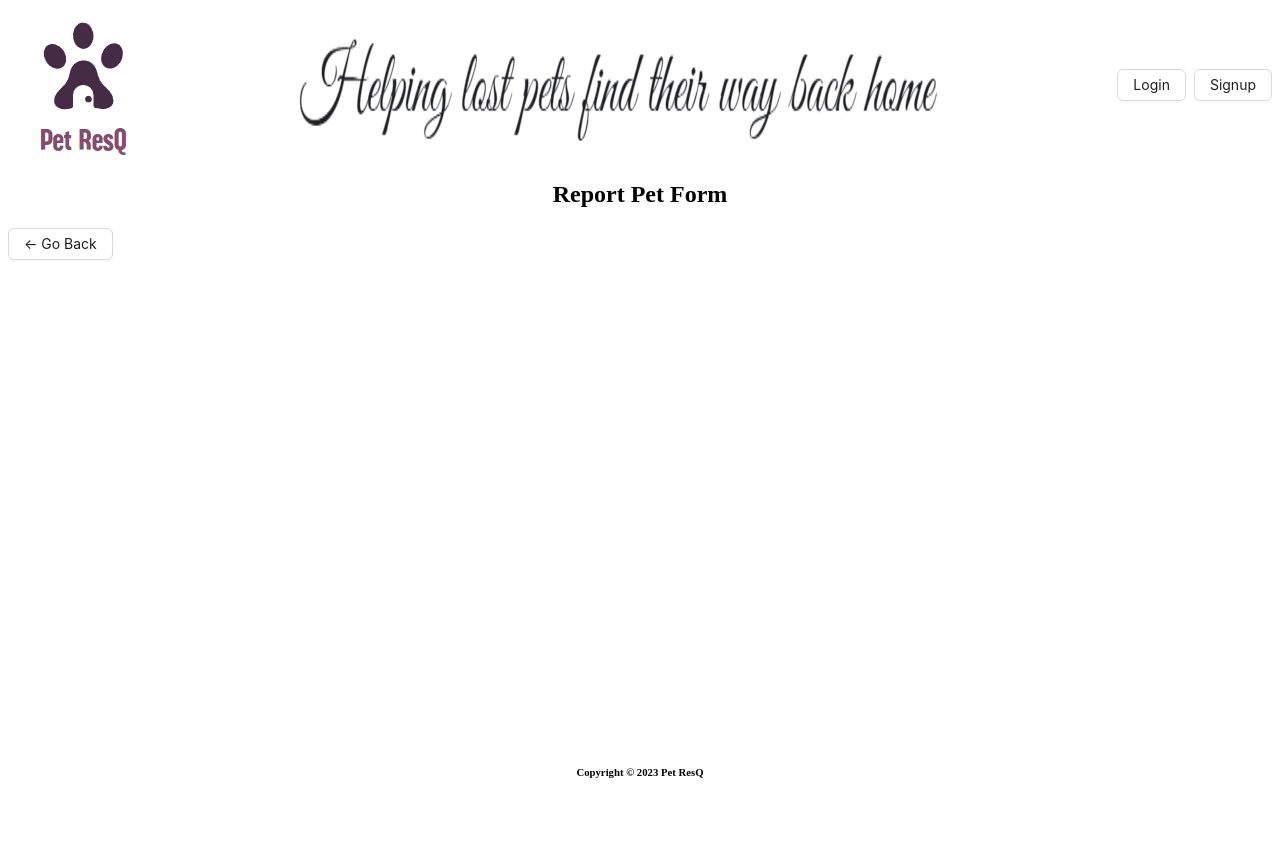
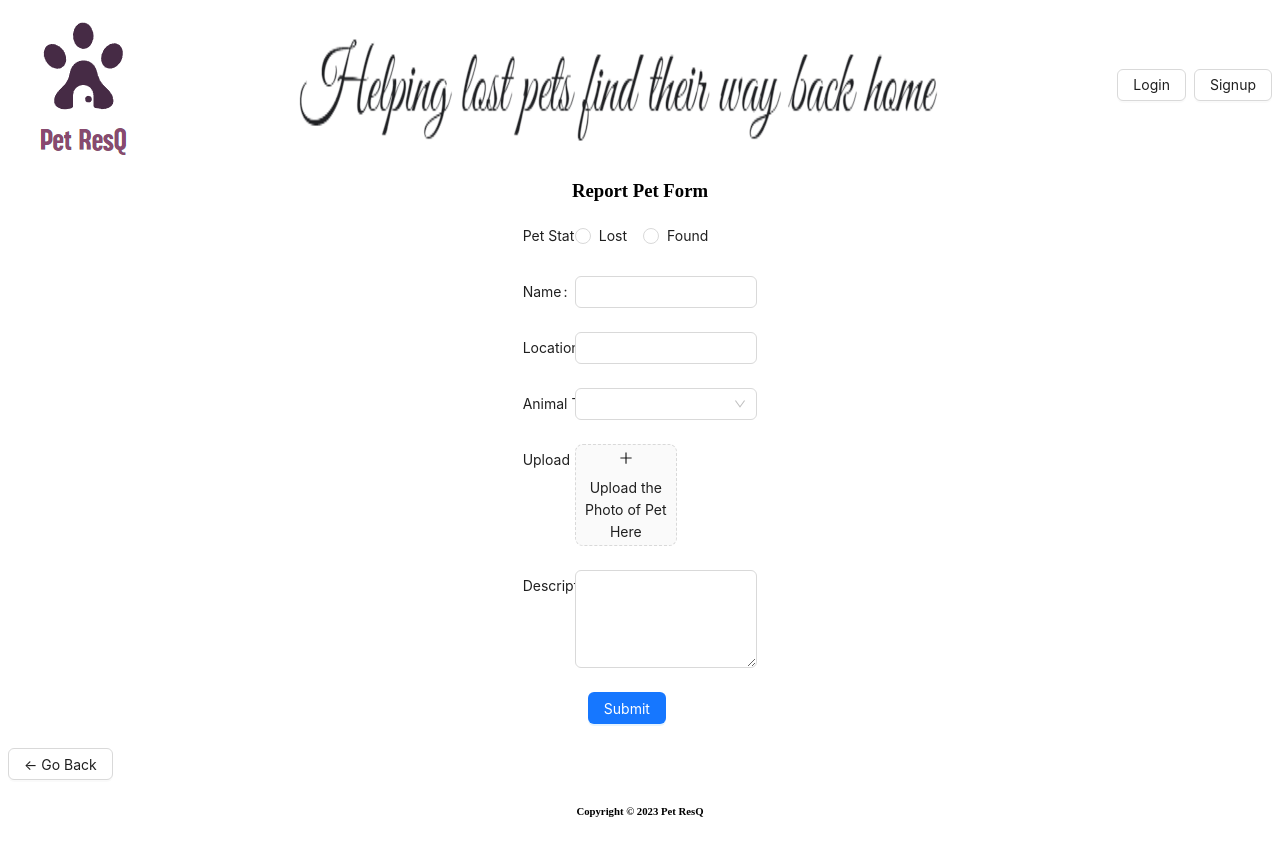
Before and after one commit to zhou7cathy/pet-resq, a React (Create React App) app in the folder client/: page /report-pet in a window 1280 px wide. Before the commit the page ends 803 px from the top, so only its background shows below. Built offline with nearby package versions, Linux system fonts and the light colour scheme.

Commit message:
created report pet form.

```diff
--- a/client/src/index.css
+++ b/client/src/index.css
@@ -42,3 +42,13 @@ h5 {
   justify-content: space-between;
   flex-wrap: wrap;
 }
+
+.report-pet-form {
+  display: flex;
+  justify-content: center;
+}
+
+.ant-form-item-row {
+  display: flex;
+  justify-content: center;
+}
--- a/client/src/pages/ReportPet.js
+++ b/client/src/pages/ReportPet.js
@@ -1,14 +1,81 @@
-import React from 'react';
+import { PlusOutlined } from '@ant-design/icons';
+
+import {
+  Button,
+  Cascader,
+  Checkbox,
+  DatePicker,
+  Form,
+  Input,
+  InputNumber,
+  Radio,
+  Select,
+  Switch,
+  TreeSelect,
+  Upload,
+} from 'antd';
+import React, { useState } from 'react';
 import { useLocation, useNavigate } from 'react-router-dom';
-import { Button} from 'antd';
+
+const { RangePicker } = DatePicker;
+const { TextArea } = Input;
+
+const normFile = (e: any) => {
+  if (Array.isArray(e)) {
+    return e;
+  }
+  return e?.fileList;
+};
 
 export default function ReportPet() {
   const location = useLocation();
   const navigate = useNavigate();
 
   return (
-    <div>
-      <h2>Report Pet Form</h2>
+    <>
+      <h3> Report Pet Form</h3>
+      <div className='report-pet-form'>
+        <Form
+          labelCol={{ span: 4 }}
+          wrapperCol={{ span: 14 }}
+          layout="horizontal"
+          style={{ Width: 600 }}
+        >
+          <Form.Item label="Pet Status">
+            <Radio.Group>
+              <Radio value="apple"> Lost </Radio>
+              <Radio value="pear"> Found </Radio>
+            </Radio.Group>
+          </Form.Item>
+          <Form.Item label="Name">
+            <Input />
+          </Form.Item>
+          <Form.Item label="Location">
+            <Input />
+          </Form.Item>
+          <Form.Item label="Animal Type">
+            <Select>
+              <Select.Option value="demo">Demo</Select.Option>
+            </Select>
+          </Form.Item>
+          <Form.Item label="Upload Photo" valuePropName="fileList" getValueFromEvent={normFile}>
+            <Upload action="/upload.do" listType="picture-card">
+              <div>
+                <PlusOutlined />
+                <div style={{ marginTop: 8 }}>Upload the Photo of Pet Here</div>
+              </div>
+            </Upload>
+          </Form.Item>
+          <Form.Item label="Description">
+            <TextArea rows={4} />
+          </Form.Item>
+          <Form.Item wrapperCol={{ offset: 8, span: 16 }}>
+            <Button type="primary" htmlType='submit'>
+              Submit
+            </Button>
+          </Form.Item>
+        </Form>
+      </div>
 
       <div>
         {location.pathname !== '/' && (
@@ -19,6 +86,6 @@ export default function ReportPet() {
           </Button>
         )}
       </div>
-    </div>
+    </>
   )
 }
```
